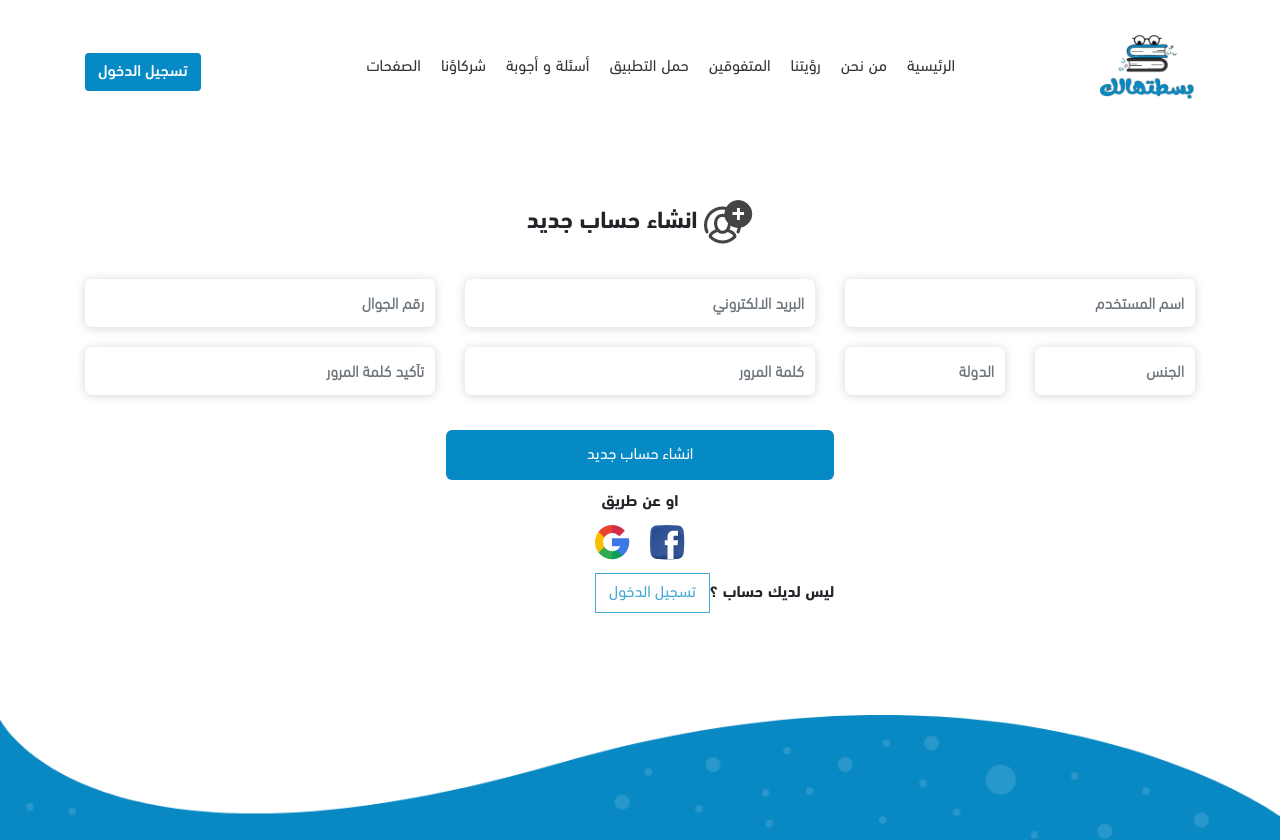
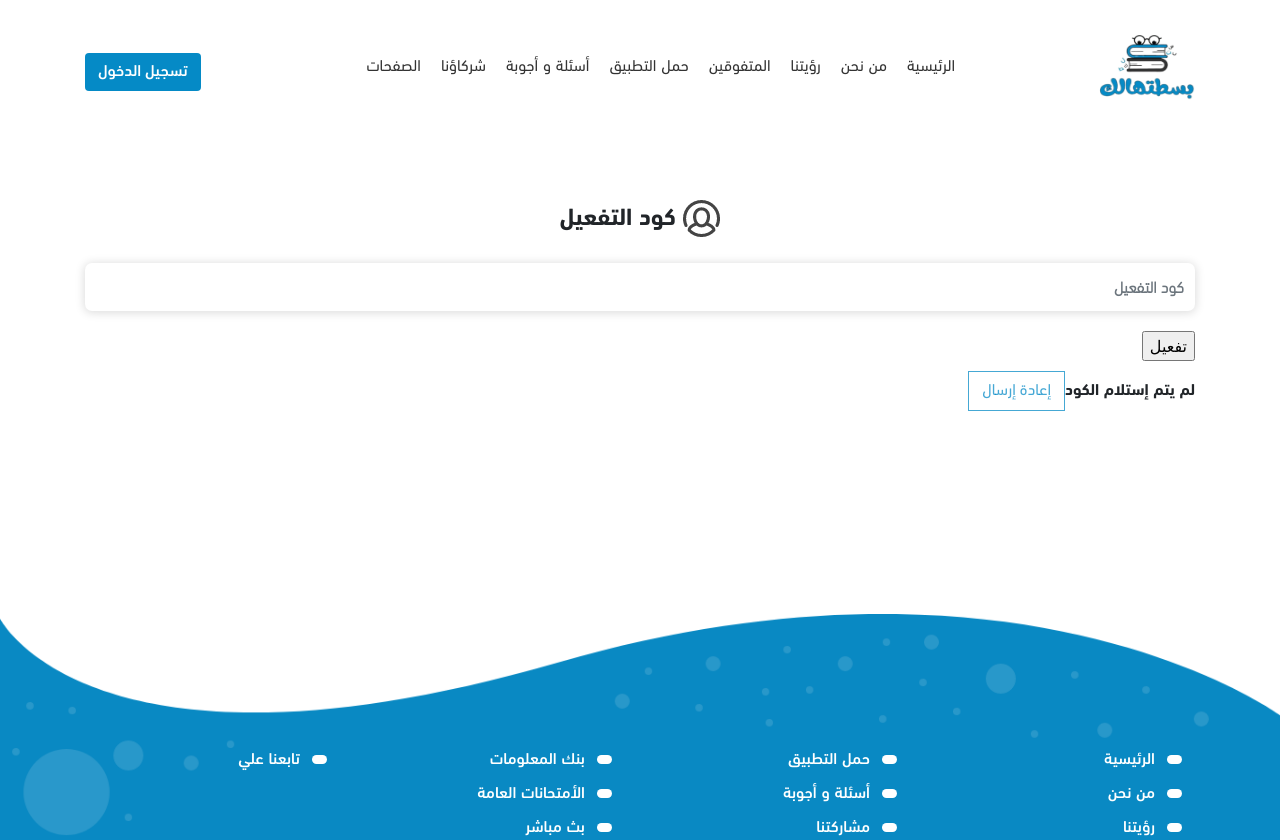
Before and after one commit to zeyadmoamen1210/redesign-bassthalk-homepage, a Nuxt app: page /register in a window 1280 px wide. Shown: the top 840 px of the page. Built offline with nearby package versions, Linux system fonts and the light colour scheme.

Commit message:
Student signup and verify email with code

```diff
--- a/pages/register.vue
+++ b/pages/register.vue
@@ -2,62 +2,76 @@
   <div>
     <NavbarBefor />
     <div class="container">
-      <div class="login">
+      <div class="login" v-if="showVerify">
         <div class="form-title">
           <h4>
             <img src="../assets/imgs/Group 6945.png" alt />
             انشاء حساب جديد
           </h4>
         </div>
-        <form action>
         <div class="form-grid">
           <div class="row">
             <div class="col-md-4">
               <div class="form-groub">
-                  <input type="text" class="form-control" placeholder="اسم المستخدم " />
+                <input v-model="name" type="text" class="form-control" placeholder="اسم المستخدم " />
               </div>
             </div>
 
             <div class="col-md-4">
               <div class="form-groub">
-                  <input type="text" class="form-control" placeholder="البريد الالكتروني" />
+                <input
+                  v-model="email"
+                  type="text"
+                  class="form-control"
+                  placeholder="البريد الالكتروني"
+                />
               </div>
             </div>
 
             <div class="col-md-4">
               <div class="form-groub">
-                  <input type="text" class="form-control" placeholder="رقم الجوال" />
+                <input v-model="phone" type="text" class="form-control" placeholder="رقم الجوال" />
               </div>
             </div>
 
             <div class="col-md-2">
               <div class="form-groub">
-                  <input type="text" class="form-control" placeholder="الجنس" />
+                <input v-model="gender" type="text" class="form-control" placeholder="الجنس" />
               </div>
             </div>
 
             <div class="col-md-2">
               <div class="form-groub">
-                  <input type="text" class="form-control" placeholder="الدولة" />
+                <input v-model="country" type="text" class="form-control" placeholder="الدولة" />
               </div>
             </div>
 
             <div class="col-md-4">
               <div class="form-groub">
-                  <input type="text" class="form-control" placeholder="كلمة المرور" />
+                <input
+                  v-model="password"
+                  type="password"
+                  class="form-control"
+                  placeholder="كلمة المرور"
+                />
               </div>
             </div>
 
             <div class="col-md-4">
               <div class="form-groub">
-                  <input type="text" class="form-control" placeholder="تأكيد كلمة المرور" />
+                <input
+                  v-model="confirmPassword"
+                  type="password"
+                  class="form-control"
+                  placeholder="تأكيد كلمة المرور"
+                />
               </div>
             </div>
           </div>
         </div>
 
         <div class="form-bottom">
-            <input type="submit" value="انشاء حساب جديد" class="fullWidthBtn" />
+          <input type="button" @click="register" value="انشاء حساب جديد" class="basth-btn-primary" />
           <div class="two-way">
             <h6>او عن طريق</h6>
             <img src="../assets/imgs/facebook.png" alt />
@@ -73,7 +87,32 @@
             </div>
           </div>
         </div>
-        </form>
+      </div>
+      <div class="login" v-else>
+        <div class="form-title">
+          <h4>
+            <img src="../assets/imgs/noun_User_-2.png" alt />
+            كود التفعيل
+          </h4>
+        </div>
+        <!-- <div class="form-groub" v-if="resend">
+            <input v-model="email" type="text" class="form-control" placeholder="البريد الالكتروني" />
+        </div>-->
+        <!-- v-else -->
+        <div class="form-groub">
+          <input v-model="code" type="text" class="form-control" placeholder="كود التفعيل" />
+        </div>
+
+        <input type="button" @click="verifyEmail" value="تفعيل" class="basth-btn-primary" />
+
+        <div class="dont-have-acc">
+          <div>
+            <h6>لم يتم إستلام الكود</h6>
+          </div>
+          <div>
+            <button @click="resendCode">إعادة إرسال</button>
+          </div>
+        </div>
       </div>
     </div>
   </div>
@@ -87,6 +126,116 @@ export default {
   components: {
     NavbarBefor,
     Footer
+  },
+  data() {
+    return {
+      code:'',
+      confirmPassword:'',
+      isLoading:false,
+      showVerify:false,
+
+        name:'',
+        email:'samehmourad05@gmail.com',
+        password:'123456',
+        role:'student',
+        phone:'',
+        gender:'',
+        country:'',
+
+    }
+
+  },
+  methods:{
+     async register() {
+      //console.log(this.Servies_Offer);
+      this.isLoading=true
+
+        let signUpForm = new FormData();
+        signUpForm.append("username", this.name);
+        signUpForm.append("password", this.password);
+        signUpForm.append("email", this.email);
+        signUpForm.append("phone", this.phone);
+        signUpForm.append("role", this.role);
+        signUpForm.append("gender", this.gender);
+        signUpForm.append("country", this.country);
+ await this.$axios
+          .post("signup", signUpForm, {
+            headers: {
+              "Content-Type": "multipart/form-data"
+            }
+          })
+          .then(res => {
+            this.isLoading=false
+            this.showVerify=true;
+
+          })
+          .catch(error => {
+                  this.isLoading=false
+          });
+
+
+    },
+    resendCode(){
+       this.isLoading=true
+
+ this.$axios
+          .post("resend",
+            {
+              email: this.email
+            }).then(res => {
+                        this.isLoading=false
+
+          })
+          .catch(error => {
+                  this.isLoading=false
+
+          });
+    },
+    verifyEmail(){
+       this.isLoading=true
+       this.$axios
+          .post("verify",
+            {
+              code : this.code,
+              email: this.email
+            }).then(res => {
+                        this.isLoading=false
+                        this.login();
+          })
+          .catch(error => {
+                  this.isLoading=false
+
+          });
+          },
+            async login() {
+            this.isLoading=true
+
+
+        await this.$auth
+          .loginWith("local", {
+            data: {
+              email: this.email,
+              password: this.password
+            }
+          })
+          .then(res => {
+                  this.isLoading=false
+ localStorage.setItem("account", JSON.stringify(res.data));
+        this.$router.push({ path: "/" });
+
+          }) .catch(error => {
+                  this.isLoading=false
+
+
+            //console.log(error.res);
+          });
+
+
+
+    }
+
+
+
   }
 }
 </script>
```
Lines whose indentation alone changed are shown as unchanged.
